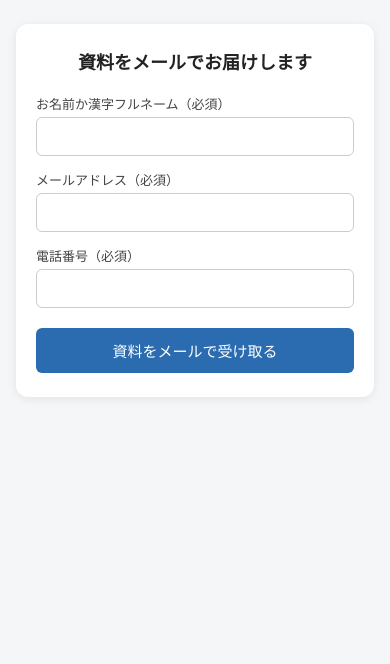
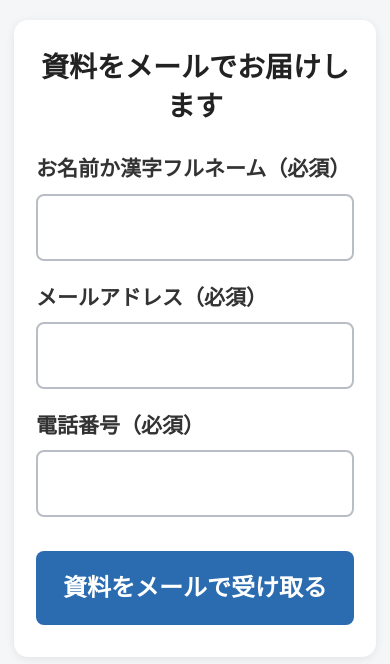
Before and after one commit to SJ-T-Nishide/SJ-Sales-Automation, a browser extension: page expo_lead_gate_admin/Index.html in a window 390 px wide. Drawn offline with Linux system fonts and the light colour scheme.

Commit message:
Scale up the form UI for phone readability
Text on the expo QR landing page was too small to read comfortably on
a phone. Roughly 1.5x on every element (heading 18->28px, labels
13->21px bold, inputs 15->22px, button 15->24px bold, messages
13->20px), with taller touch targets, wider field spacing, and
stronger input borders.

```diff
--- a/expo_lead_gate_admin/Index.html
+++ b/expo_lead_gate_admin/Index.html
@@ -9,49 +9,60 @@
     body {
       font-family: "Hiragino Kaku Gothic ProN", "Yu Gothic", sans-serif;
       margin: 0;
-      padding: 24px 16px;
+      padding: 20px 14px 48px;
       background: #f5f6f8;
       color: #222;
+      -webkit-text-size-adjust: 100%;
     }
     .card {
-      max-width: 420px;
+      max-width: 560px;
       margin: 0 auto;
       background: #fff;
-      border-radius: 12px;
-      padding: 24px 20px;
+      border-radius: 14px;
+      padding: 28px 22px 32px;
       box-shadow: 0 2px 10px rgba(0,0,0,0.08);
     }
     h1 {
-      font-size: 18px;
+      font-size: 28px;
+      line-height: 1.4;
       text-align: center;
-      margin: 0 0 20px;
+      margin: 0 0 28px;
     }
     .field {
-      margin-bottom: 14px;
+      margin-bottom: 22px;
     }
     label {
       display: block;
-      font-size: 13px;
-      margin-bottom: 4px;
-      color: #444;
+      font-size: 21px;
+      font-weight: bold;
+      line-height: 1.4;
+      margin-bottom: 10px;
+      color: #333;
     }
     input {
       width: 100%;
-      padding: 10px;
-      font-size: 15px;
-      border: 1px solid #ccc;
-      border-radius: 6px;
+      padding: 16px 14px;
+      font-size: 22px;
+      line-height: 1.4;
+      border: 2px solid #b9bec6;
+      border-radius: 8px;
+    }
+    input:focus {
+      border-color: #2b6cb0;
+      outline: none;
     }
     button.submit {
       width: 100%;
-      padding: 12px;
-      font-size: 15px;
+      padding: 20px 12px;
+      font-size: 24px;
+      font-weight: bold;
+      line-height: 1.4;
       background: #2b6cb0;
       color: #fff;
       border: none;
-      border-radius: 6px;
+      border-radius: 8px;
       cursor: pointer;
-      margin-top: 6px;
+      margin-top: 12px;
     }
     button.submit:disabled {
       background: #9db8d4;
@@ -59,19 +70,23 @@
     }
     .error {
       color: #c0392b;
-      font-size: 13px;
-      margin-top: 10px;
+      font-size: 20px;
+      font-weight: bold;
+      line-height: 1.6;
+      margin-top: 18px;
       display: none;
       white-space: pre-line;
     }
     .pending {
       color: #1a6b3c;
       background: #eaf7ef;
-      border: 1px solid #bfe6cd;
-      border-radius: 6px;
-      padding: 10px;
-      font-size: 13px;
-      margin-top: 10px;
+      border: 2px solid #bfe6cd;
+      border-radius: 8px;
+      padding: 18px 16px;
+      font-size: 20px;
+      font-weight: bold;
+      line-height: 1.6;
+      margin-top: 18px;
       display: none;
       white-space: pre-line;
     }
```
